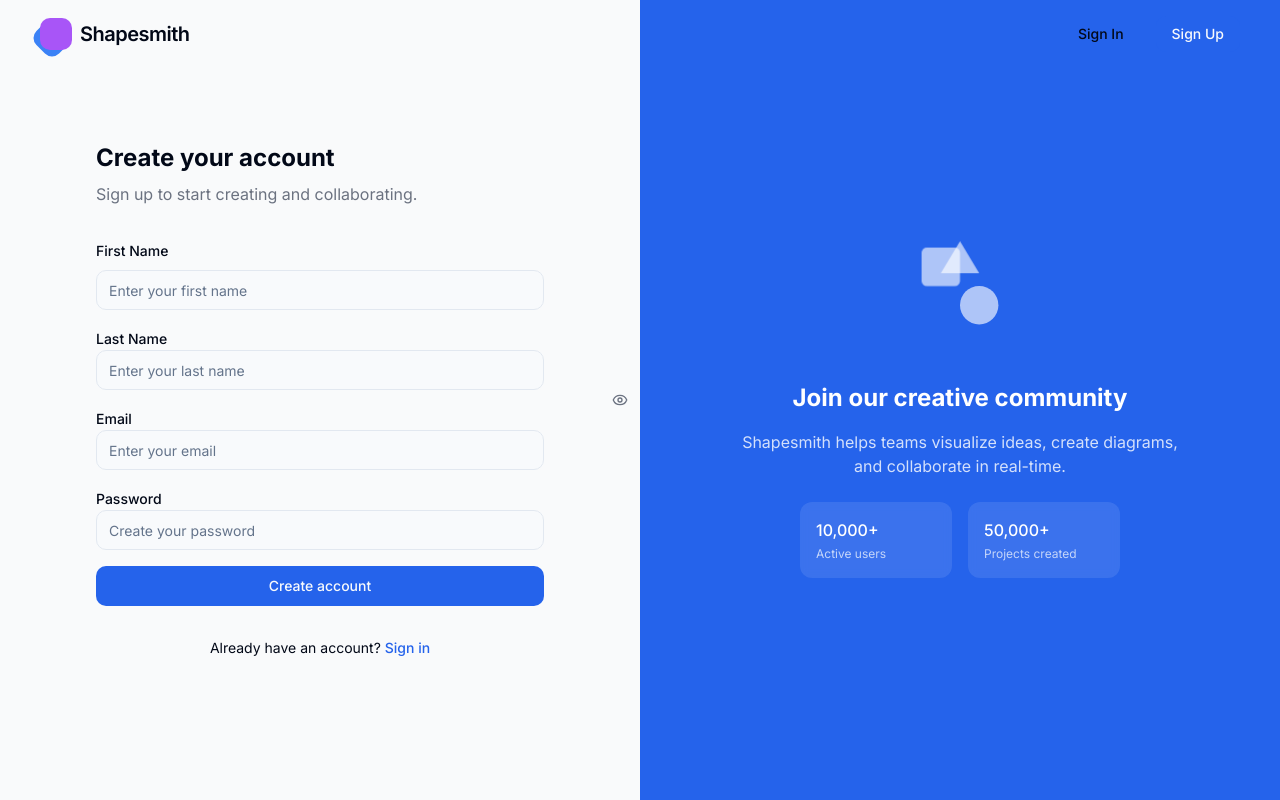
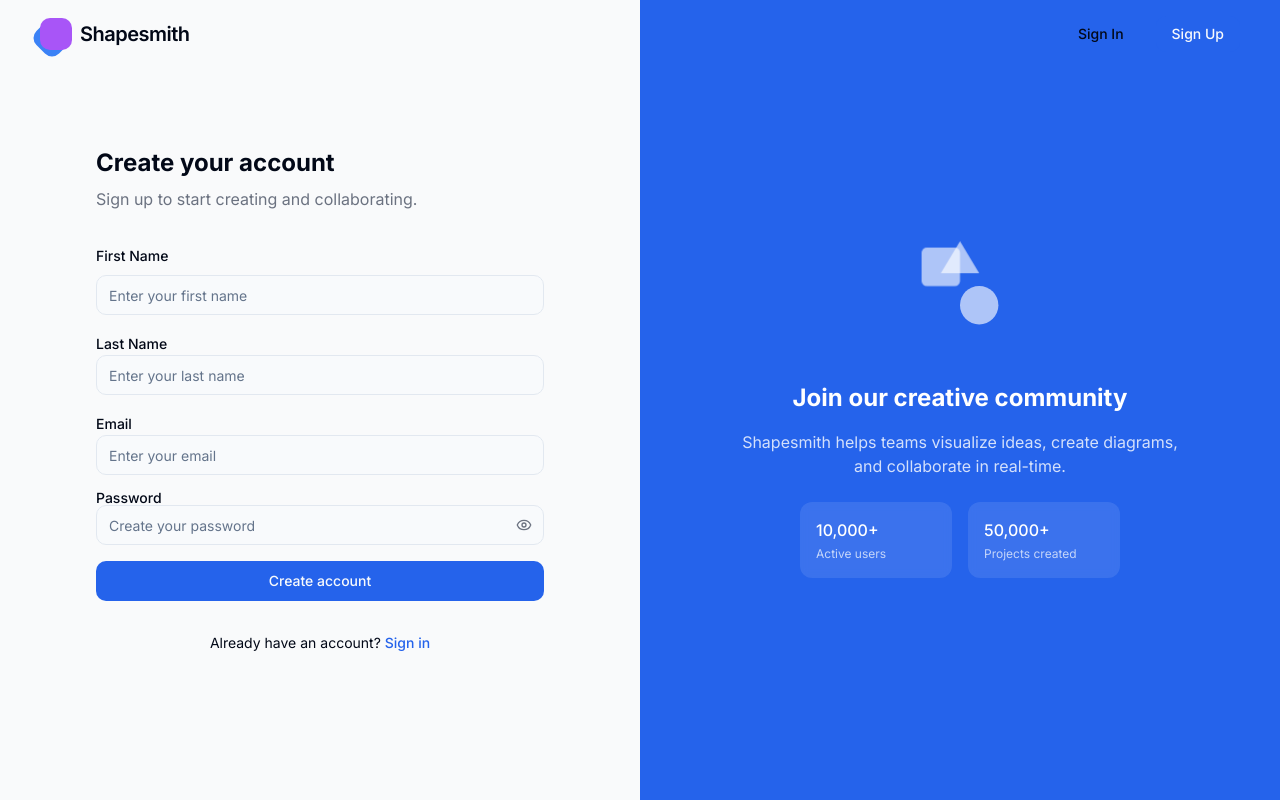
Before and after one commit to waliaharsh74/excalidraw, a Next.js app in the folder apps/excalidraw-frontend/: page /signup in a window 1280 px wide. Built offline with nearby package versions, Linux system fonts and the light colour scheme.

Commit message:
change in signup ui show password eye

```diff
--- a/apps/excalidraw-frontend/app/signup/page.tsx
+++ b/apps/excalidraw-frontend/app/signup/page.tsx
@@ -130,9 +130,12 @@ export default function SignUp() {
                                 {err && err?.email && <div className="">{err?.email[0]}</div>}
                             </div>
                             <div>
-                                <Label htmlFor="password" >
-                                    Password
-                                </Label>
+                                <div className="flex items-center justify-between">
+                                    <Label htmlFor="password">Password</Label>
+
+                                </div>
+
+                                <div className="relative">
                                     <Input
 
                                         id="password"
@@ -153,6 +156,7 @@ export default function SignUp() {
                                         {showPassword ? <EyeOff size={16} /> : <Eye size={16} />}
                                     </button>
                                     {err && err?.password && <div className="">{err?.password[0]}</div>}
+                                </div>
                             </div>
 
 
```
Lines whose indentation alone changed are shown as unchanged.
